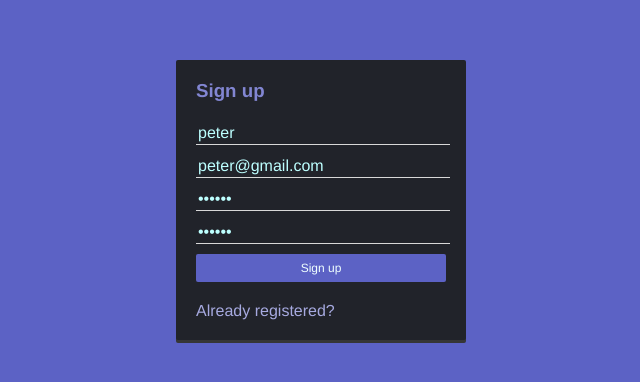
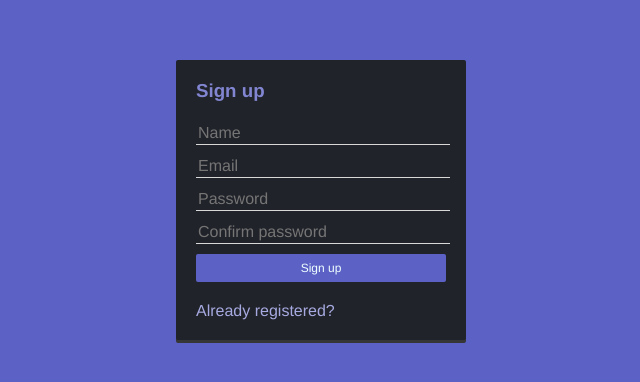
Before and after one commit to alawa2020/r1-journalapp-tsx-f9, a React (Create React App) app: page /auth/signup in a window 1280 px wide. Shown: the part 200-582 px from the top of the page, without its empty margins (319-959 px from the left). Built offline with nearby package versions, Linux system fonts and the light colour scheme; no server answers.

Commit message:
cleaning forms of auth

```diff
--- a/src/components/auth/SigninScreen.tsx
+++ b/src/components/auth/SigninScreen.tsx
@@ -19,8 +19,8 @@ interface FormError {
 
 // start datas
 const initialForm: FormData = {
-  email: 'peter@gmail.com',
-  password: '123456',
+  email: '',
+  password: '',
 }
 const initialError: FormError = {
   state: false,
--- a/src/components/auth/SignupScreen.tsx
+++ b/src/components/auth/SignupScreen.tsx
@@ -23,10 +23,10 @@ interface ErrorData {
 
 // start data
 const initialForm: FormData = {
-  name: 'peter',
-  email: 'peter@gmail.com',
-  password: '123456',
-  password2: '123456',
+  name: '',
+  email: '',
+  password: '',
+  password2: '',
 }
 
 const initialError: ErrorData = {
```
